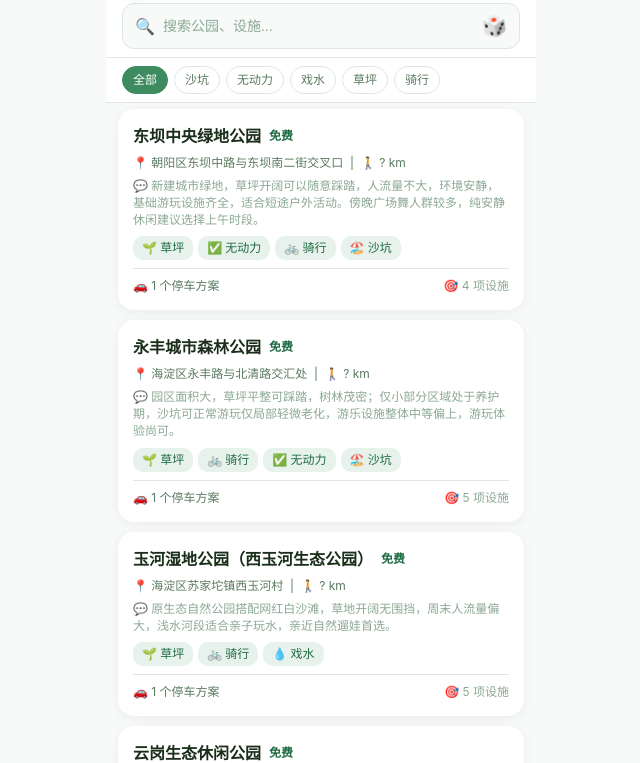
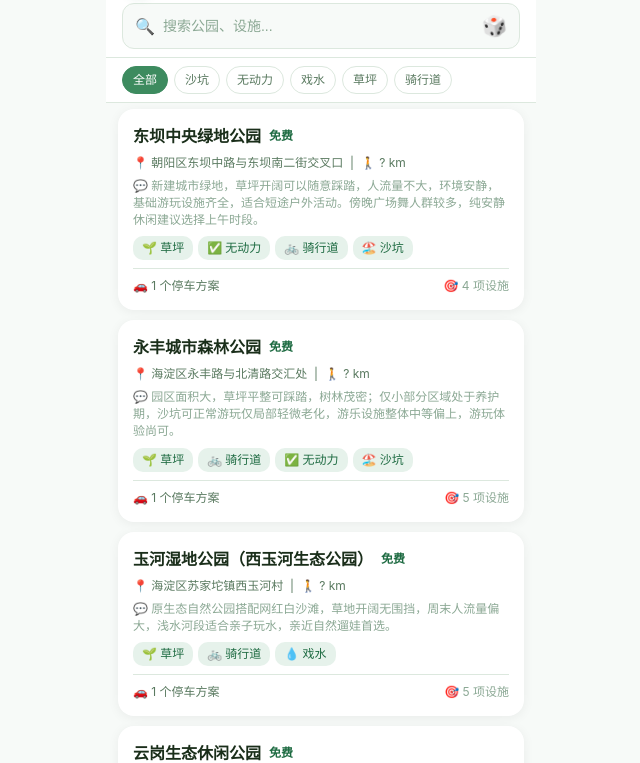
Before and after one commit to Ashley-33/park-explorer, a website: page app.html in a window 1280 px wide. Shown: the part 37-800 px from the top of the page, without its empty margins (319-959 px from the left). Drawn offline with Linux system fonts and the light colour scheme.

Commit message:
fix: "骑行"改回"骑行道"

```diff
--- a/app.html
+++ b/app.html
@@ -531,7 +531,7 @@
       <div class="filter-tag" data-filter="无动力">无动力</div>
       <div class="filter-tag" data-filter="戏水区">戏水</div>
       <div class="filter-tag" data-filter="大草坪">草坪</div>
-      <div class="filter-tag" data-filter="骑行道">骑行</div>
+      <div class="filter-tag" data-filter="骑行道">骑行道</div>
     </div>
 
     <!-- 地点列表 -->
@@ -640,7 +640,7 @@
 ========================================= */
 var VALID_FACILITIES = ["沙坑","无动力","戏水区","大草坪","骑行道"];
 /* 设施显示名称映射（筛选栏/卡片/详情页统一使用短名） */
-var facilityDisplayNames = {"沙坑":"沙坑","无动力":"无动力","戏水区":"戏水","大草坪":"草坪","骑行道":"骑行"};
+var facilityDisplayNames = {"沙坑":"沙坑","无动力":"无动力","戏水区":"戏水","大草坪":"草坪"};
 function displayName(f) { return facilityDisplayNames[f] || f; }
 var facilityEmoji = {"沙坑":"🏖️","游乐设施":"🛝","戏水区":"💧","大草坪":"🌱","骑行道":"🚲","树荫":"🌳","景观绿地":"🌿","野趣树林":"🌲","白沙滩":"🏖️","儿童游乐区":"🛝","小型沙坑":"🏖️","健身设施":"🏋️","休闲绿地":"🌿","梯田":"🌾","稻田":"🌾","观景台":"🔭","水系":"💧","栈道":"🪵","滨水景观":"🏞️","露营地":"⛺","平缓木栈道":"🪵","溪流":"💧","溯溪":"🌊","环山木栈道":"🥾","山林绿植":"🌲"};
 
```
